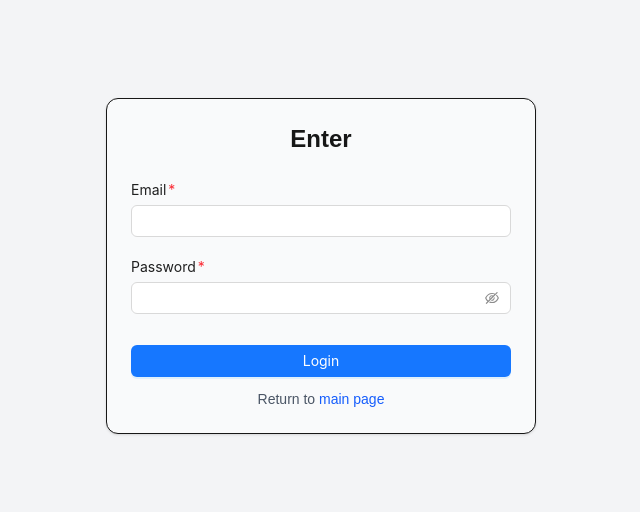
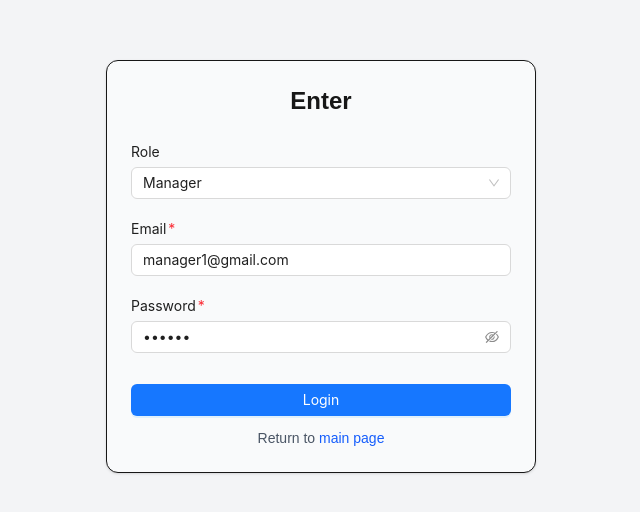
Before and after one commit to tarik2454/fullstack-test-task-Transport-Service, a Next.js app: page /login in a window 1280 px wide. Shown: the part 134-646 px from the top of the page, without its empty margins (319-959 px from the left). Built offline with nearby package versions, Linux system fonts and the light colour scheme; what @ant-design/nextjs-registry would draw is missing.

Commit message:
feat: enhance LoginPage with role selection and default credentials; implement dynamic email and password population based on selected role

```diff
--- a/src/app/(auth)/login/page.tsx
+++ b/src/app/(auth)/login/page.tsx
@@ -1,19 +1,45 @@
 "use client";
 
 import { useRouter } from "next/navigation";
-import { Form, Input, Button, message } from "antd";
+import { Form, Input, Button, message, Select } from "antd";
 import Link from "next/link";
+import { useEffect } from "react";
 import { FormLabel } from "@/components/FormLabel";
 import { LoginData, LoginResponse, loginSchema } from "@/schemas/authSchemas";
 import { handleFormErrors, getValidationRules } from "@/utils/formValidation";
 import { ApiResultServer } from "@/utils/apiClient/types";
 
+const roleOptions = [
+  { label: "Manager", value: "MANAGER" },
+  { label: "Driver", value: "DRIVER" },
+];
+
+const defaultCredentials = {
+  MANAGER: { email: "manager1@gmail.com", password: "123456" },
+  DRIVER: { email: "driver1@gmail.com", password: "123456" },
+};
+
 export default function LoginPage() {
   const [form] = Form.useForm();
   const router = useRouter();
 
+  useEffect(() => {
+    form.setFieldsValue({
+      role: "MANAGER",
+      ...defaultCredentials["MANAGER"],
+    });
+  }, [form]);
+
+  const onRoleChange = (role: string) => {
+    form.setFieldsValue({
+      email: defaultCredentials[role as keyof typeof defaultCredentials].email,
+      password:
+        defaultCredentials[role as keyof typeof defaultCredentials].password,
+    });
+  };
+
   const handleSubmit = async () => {
-    const values = form.getFieldsValue() as LoginData;
+    const values = form.getFieldsValue() as LoginData & { role: string };
 
     const res = await fetch("/api/auth/login", {
       method: "POST",
@@ -46,6 +72,14 @@ export default function LoginPage() {
           onFinish={handleSubmit}
         >
           <Form.Item
+            name="role"
+            label={<FormLabel text="Role" required={false} />}
+            rules={[{ required: false, message: "Please select your role" }]}
+          >
+            <Select options={roleOptions} onChange={onRoleChange} />
+          </Form.Item>
+
+          <Form.Item
             name="email"
             label={<FormLabel text="Email" />}
             rules={getValidationRules(loginSchema, "email")}
```
